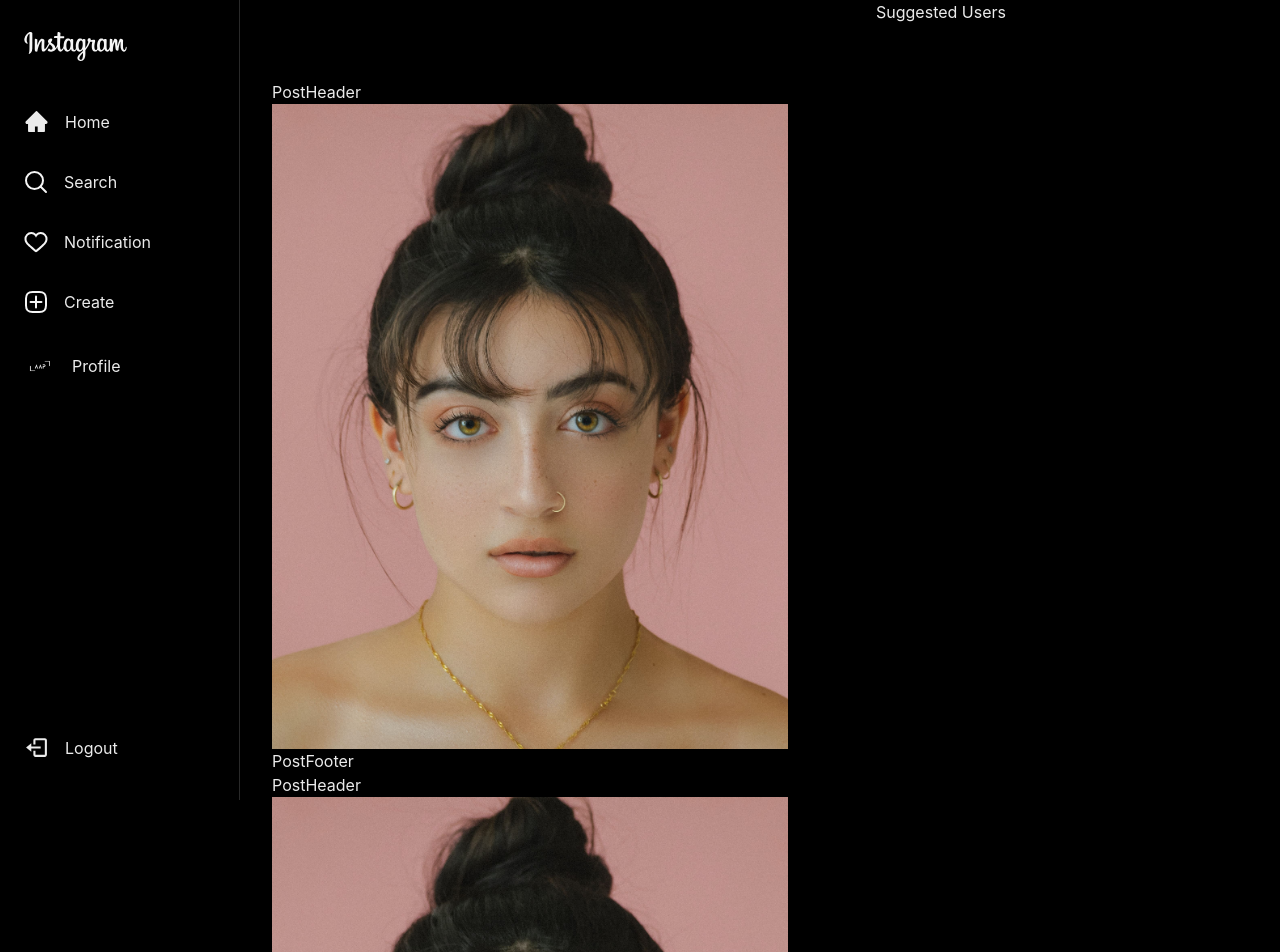
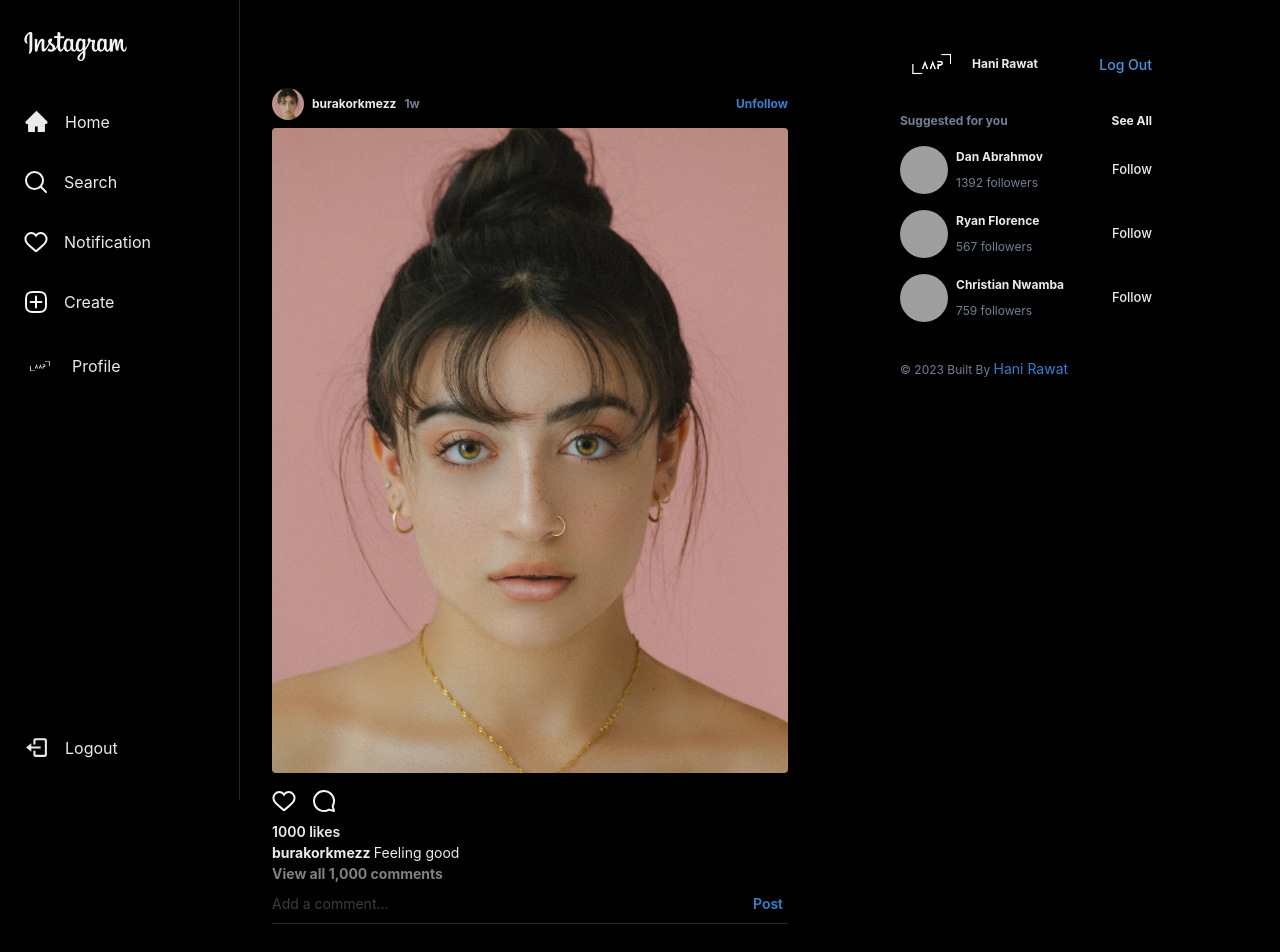
Before and after one commit to HaniRawat/Instagram-Clone, a React (Vite) app: page / in a window 1280 px wide. Shown: the top 952 px of the page. Built offline with nearby package versions, Linux system fonts and the light colour scheme; grey boxes are pictures that could not be loaded.

Commit message:
suggestedUsers completed

```diff
--- a/src/components/FeedPosts/FeedPost.jsx
+++ b/src/components/FeedPosts/FeedPost.jsx
@@ -3,16 +3,16 @@ import PostHeader from "./PostHeader"
 import PostFooter from "./PostFooter"
 
 
-function FeedPost() {
+function FeedPost({img,username,avatar}) {
   return (<>
 
-    <PostHeader />
+    <PostHeader username={username} avatar={avatar}/>
 
-    <Box>
-        <Image src="/img1.png" alt="user profile pic" />
+    <Box my ={2} borderRadius={4} overflow={"hidden"}>
+        <Image src={img} alt={username} />
     </Box>
 
-    <PostFooter />
+    <PostFooter username={username} />
   </>
   )
 }
--- a/src/components/FeedPosts/FeedPosts.jsx
+++ b/src/components/FeedPosts/FeedPosts.jsx
@@ -1,14 +1,51 @@
-import { Container } from "@chakra-ui/react"
+import { Box, Container, Flex, Skeleton, VStack } from "@chakra-ui/react"
 import FeedPost from "./FeedPost"
+import { useEffect, useState } from "react"
+import { SkeletonCircle } from "@chakra-ui/react";
 
 
 function FeedPosts() {
+  const [isloading,setIsLoading] = useState(true);
+
+  useEffect(() => {
+    setTimeout(() => {
+      setIsLoading(false)
+    },2000)
+  },[])
   return (
     <Container maxW={"container.sm"} py={10} px={2}>
-        <FeedPost />
-        <FeedPost />
-        <FeedPost />
-        <FeedPost />
+
+    {isloading && [0,1,2,3].map((_,idx) => (
+      <VStack key={idx} gap={4} alignItems={"flex-start"} mb={10}>
+        <Flex gap={"2"}>
+        <SkeletonCircle size='10' />
+        <VStack gap={2} alignItems={"flex-start"}>
+
+          <Skeleton height='10px' w={"200px"}/>
+          <Skeleton height='10px' w={"200px"}/>
+
+        </VStack>
+        </Flex>
+
+        <Skeleton w={"full"} >
+            <Box h={"500px"}>contents wrapped</Box>
+        </Skeleton>
+
+      </VStack>
+    )) }
+
+        {!isloading && (
+          <>
+          <FeedPost img='/img1.png' username = "burakorkmezz" avatar='/img1.png'/>
+
+          <FeedPost img='/img2.png' username = "josh" avatar='/img2.png'/>
+
+          <FeedPost img='/img3.png' username = "janedoe" avatar='/img3.png'/>
+
+          <FeedPost img='/img4.png' username = "johndoe" avatar='/img4.png'/>
+          </>
+        )}
+
     </Container>
   )
 }
--- a/src/components/FeedPosts/PostFooter.jsx
+++ b/src/components/FeedPosts/PostFooter.jsx
@@ -1,8 +1,62 @@
-import React from 'react'
+import { Box, Button, Flex, Input, InputGroup, InputRightElement, Text } from "@chakra-ui/react"
+import { useState } from "react"
+import { CommentLogo, NotificationsLogo,UnlikeLogo } from "../../assets/constants";
 
-function PostFooter() {
+
+function PostFooter({username}) {
+  const [liked, setLiked] = useState(false);
+  const [likes, setLikes] = useState(1000);
+
+  const handleLike = () => {
+    if(liked){
+      setLiked(false)
+      setLikes(likes-1)
+    }else{
+      setLiked(true)
+      setLikes(likes+1)
+    }
+  }
   return (
-    <div>PostFooter</div>
+    <Box mb={10}>
+      <Flex alignItems={"center"} gap={4} w={"full"} pt={0} mb={2} mt={4}>
+        <Box onClick={handleLike}
+        cursor={"pointer"} fontSize={18}>
+          {!liked ? (<NotificationsLogo />) : (<UnlikeLogo />)}
+        </Box>
+
+        <Box cursor={"pointer"} fontSize={18}>
+          <CommentLogo />
+        </Box>
+      </Flex>
+
+      <Text fontWeight={600} fontSize={"sm"}>
+        {likes} likes
+      </Text>
+
+      <Text fontWeight={700} fontSize={"sm"}>
+      {username} {" "}
+        <Text as='span' fontWeight={400}>
+          Feeling good
+        </Text>
+        <Text fontSize="sm" color={"gray"}>
+          View all 1,000 comments
+        </Text>
+      </Text>
+
+      <Flex alignItems={"center"} gap={2} justifyContent={"space-between"} w={"full"}>
+
+        <InputGroup>
+          <Input variant={"flushed"} placeholder={"Add a comment..."} fontSize={14} />
+          <InputRightElement>
+            <Button fontSize={14} color={"blue.500"} fontWeight={600} cursor={"pointer"} _hover={{color:"white"}} bg={"transparent"}
+
+            >Post</Button>
+          </InputRightElement>
+        </InputGroup>
+
+      </Flex>
+
+    </Box>
   )
 }
 
--- a/src/components/FeedPosts/PostHeader.jsx
+++ b/src/components/FeedPosts/PostHeader.jsx
@@ -1,8 +1,23 @@
-import React from 'react'
+import { Avatar, Box, Flex, Text } from "@chakra-ui/react"
 
-function PostHeader() {
+function PostHeader({username ,avatar}) {
   return (
-    <div>PostHeader</div>
+    <Flex justifyContent={"space-between"} alignItems={"center"} w={"full"} my={2}>
+
+      <Flex alignItems={"center"} gap={2}>
+        <Avatar src={avatar} alt="user profile pic" size={"sm"}/>
+
+        <Flex fontSize={12} fontWeight={"bold"} gap={2}>
+        {username}
+          <Box color={"gray.500"}> 1w</Box>
+        </Flex>
+      </Flex>
+      <Box cursor={"pointer"}>
+        <Text fontSize={12} color={"blue.500"} fontWeight={"bold"} _hover={{color:"white"}} transition={"0.2s ease-in-out"}>
+          Unfollow
+        </Text>
+      </Box>
+    </Flex>
   )
 }
 
--- /dev/null
+++ b/src/components/SuggestedUsers/SuggestedHeader.jsx
@@ -0,0 +1,24 @@
+import { Avatar, Text, Flex, Link } from "@chakra-ui/react"
+import {Link as RouterLink} from 'react-router-dom'
+function SuggestedHeader() {
+  return (
+    <Flex justifyContent={"space-between"} alignItems={"center"} w={"full"}>
+
+    <Flex alignItems={"center"} gap={2}>
+        <Avatar name="Hani Rawat" size={"lg"} src="/profilepic.png" />
+
+        <Text fontSize={12} fontWeight={"bold"}>
+            Hani Rawat
+        </Text>
+
+    </Flex>
+
+    <Link as={RouterLink} to={"/auth"} fontSize={14} fontWeight={"medium"} color={"blue.400"} style={{textDecoration:"none"}} cursor={"pointer"}>
+        Log Out
+    </Link>
+
+    </Flex>
+  )
+}
+
+export default SuggestedHeader
--- /dev/null
+++ b/src/components/SuggestedUsers/SuggestedUser.jsx
@@ -0,0 +1,34 @@
+import { Avatar, Box, Button, Flex, VStack } from '@chakra-ui/react'
+import { useState } from 'react'
+
+
+function SuggestedUser({followers,name,avatar}) {
+    const [isFollowed, setIsFollowed] = useState(false)
+  return (
+    <Flex justifyContent={"space-between"} alignItems={"center"} w={"full"}>
+
+        <Flex alignItems={"center"} gap={2}>
+            <Avatar src={avatar} name={name} size={"md"} />
+
+            <VStack spacing={2} alignItems={"flex-start"}>
+
+            <Box fontSize={12} fontWeight={"bold"}>
+                    {name}
+                </Box>
+
+                <Box fontSize={12} color={"gray.500"}>
+                    {followers} followers
+                </Box>
+
+            </VStack>
+        </Flex>
+
+        <Button fontSize={13} bg={"transparent"} p={0} h={"max-content"} fontWeight={"medium"} cursor={"pointer"} _hover={{color:"white"}} onClick={() => setIsFollowed(!isFollowed)}>
+            {isFollowed ? "Unfollow" : "Follow"}
+        </Button>
+
+    </Flex>
+  )
+}
+
+export default SuggestedUser
--- /dev/null
+++ b/src/components/SuggestedUsers/SuggestedUsers.jsx
@@ -0,0 +1,40 @@
+import { Text, Flex, VStack, Box, Link } from '@chakra-ui/react'
+import SuggestedHeader from './SuggestedHeader'
+import SuggestedUser from './SuggestedUser'
+
+
+function SuggestedUsers() {
+  return (
+    <VStack py={8} px={6} gap={4}>
+
+    <SuggestedHeader />
+
+    <Flex alignItems={"center"} justifyContent={"space-between"} w={"full"} >
+
+    <Text fontSize={12} fontWeight={"bold"} color={"gray.500"}>
+        Suggested for you
+    </Text>
+
+    <Text fontSize={12} fontWeight={"bold"} _hover={{color:"gray.400"}} cursor={"pointer"}>
+        See All
+    </Text>
+
+    </Flex>
+
+    <SuggestedUser name="Dan Abrahmov" followers = {1392} avatar="https://bit.ly/dan-abramov" />
+    <SuggestedUser name="Ryan Florence" followers={567} avatar="https://bit.ly/ryan-florence" />
+    <SuggestedUser name="Christian Nwamba" followers={759} avatar="https://bit.ly/code-beast" />
+
+    <Box fontSize={12} color={"gray.500"} mt={5} alignSelf={"start"}>
+    © 2023 Built By{" "}
+    <Link href='https://github.com/HaniRawat' target='_blank' color={"blue.500"} fontSize={14} >
+        Hani Rawat
+    </Link>
+    </Box>
+
+
+    </VStack>
+  )
+}
+
+export default SuggestedUsers
--- a/src/pages/HomePage/HomePage.jsx
+++ b/src/pages/HomePage/HomePage.jsx
@@ -1,5 +1,6 @@
 import { Box, Container, Flex } from '@chakra-ui/react'
 import FeedPosts from "../../components/FeedPosts/FeedPosts"
+import SuggestedUsers from '../../components/SuggestedUsers/SuggestedUsers'
 
 function HomePage() {
   return (
@@ -10,7 +11,7 @@ function HomePage() {
         </Box>
 
         <Box flex={3} mr={20} display={{base:"none", lg:"block"}} maxW={"300px"} >
-          Suggested Users
+          <SuggestedUsers />
         </Box>
       </Flex>
     </Container>
```
